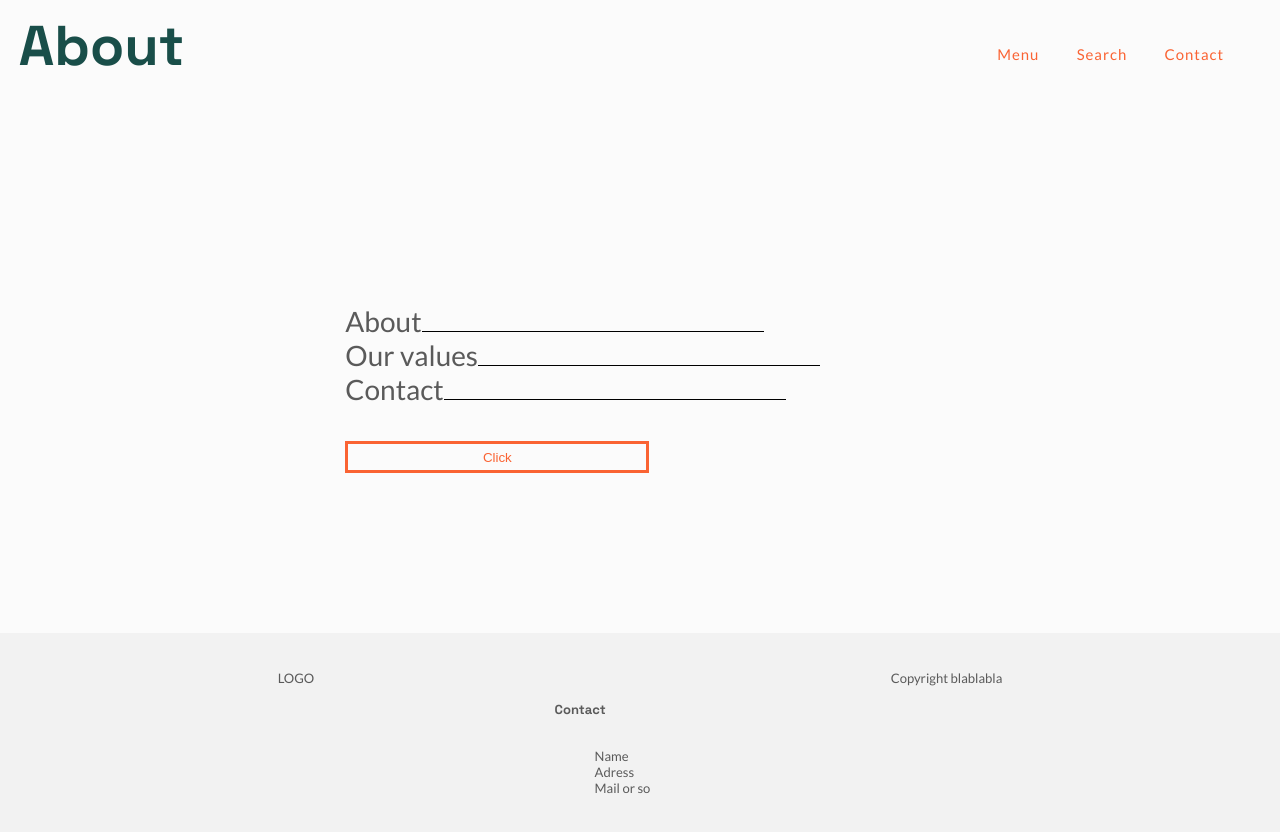
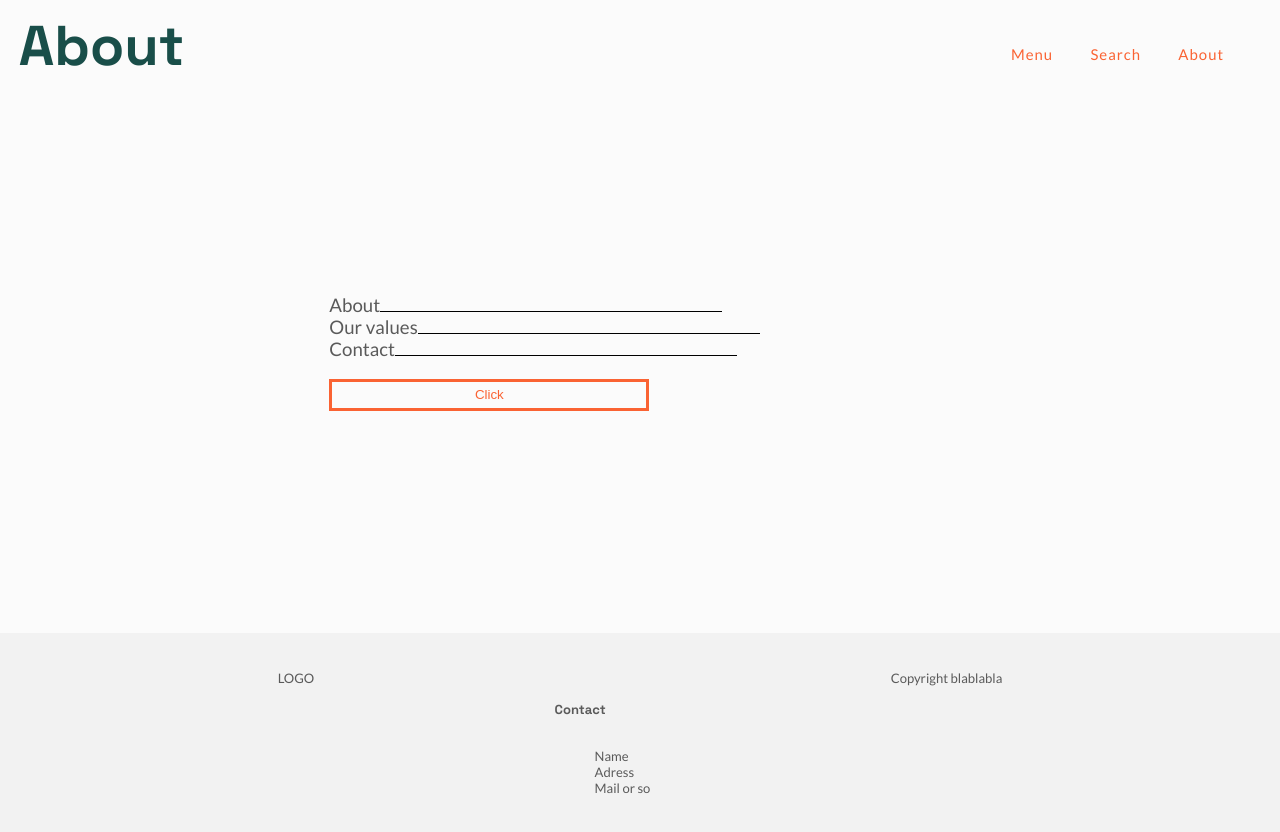
Before and after one commit to synnaf/whats-the-cost, a React (Create React App) app: page /about in a window 1280 px wide. Built offline with nearby package versions, Linux system fonts and the light colour scheme.

Commit message:
routing for menu

```diff
--- a/src/components/about/About.js
+++ b/src/components/about/About.js
@@ -16,21 +16,21 @@ const About = (props) => {
       <>
       {/* ta emot props för vad man klickat på??? */}
         <Header props='About' />
-        <section className="page-container">
-            <section className="about-info">
+        <section className="page">
+            <section className="page__about">
             <div className="submenu">
                 {/* add accordion for submenu */}
                 <ul className="accordion">
-                    <li>
-                        <a href="#" onClick={()=> {
+                    <li className="accordion__item">
+                        <a className="accordion__link" href="#" onClick={()=> {
                             setShowNotes(!showNotes);
                         }}>About</a>
                     </li>
-                    <li>
-                        <a href="#">Our values</a>
+                    <li className="accordion__item">
+                        <a href="#" className="accordion__link">Our values</a>
                     </li>
-                    <li>
-                        <a href="#">Contact</a>
+                    <li className="accordion__item">
+                        <a href="#" className="accordion__link">Contact</a>
                     </li>
                 </ul>
                 <button type="button" className={`btn ${props}`}>
@@ -39,7 +39,7 @@ const About = (props) => {
             </div>
             {/* TODO: how should this be displayed? all at once? */}
             { showNotes ?
-                <div className="submenu-info">
+                <div className="submenu--info">
                 {/* add accordion for submenu */}
                     <span>Some info text</span>
                 </div>
--- a/src/components/about/About.scss
+++ b/src/components/about/About.scss
@@ -1,27 +1,25 @@
 @import '../../styles/variables';
 
-.page-container {
+.page {
     //global style for all pages
 
-    .about-info {
+    .page__about {
         padding-top:9rem; //find a way to do this smarter?
         width:100%;
         display: flex;
         flex-direction: row;
         justify-content: center;
-
         .submenu {
             height:40vh; //find a way to do this smarter
 
             width:50%;
             padding-left:1rem; //1rem for left padding should be global
-            ul {
+            .accordion {
                 list-style-type: none;
                 padding-left:0;
                 color:$text-color;
-                li {
-
-                    a {
+                .accordion__item {
+                    .accordion__link {
                         text-decoration: none;
                         color:$text-color;
                     }:hover {
@@ -43,7 +41,7 @@
                 padding:0.3rem;
             }
         }
-        .submenu-info {
+        .submenu--info {
             // display:;
             font-size:1rem;
             background-color:$lilac;
--- a/src/components/menu/Menu.js
+++ b/src/components/menu/Menu.js
@@ -4,7 +4,6 @@ import './Menu.scss';
 const Menu = () => {
 
     const toggleMenu = () => {
-        console.log('hekll');
         let mobileMenu = document.getElementById("nav_menu");
         mobileMenu.classList.toggle("isToggled");
     };
@@ -24,13 +23,13 @@ const Menu = () => {
 
             <ul className="nav__list">
                 <li className="nav__item">
-                    <a className="nav__link">Menu</a>
+                    <a className="nav__link" href="/">Menu</a>
                 </li>
                 <li className="nav__item">
-                    <a className="nav__link">Search</a>
+                    <a className="nav__link" href="/search">Search</a>
                 </li>
                 <li className="nav__item">
-                    <a className="nav__link">Contact</a>
+                    <a className="nav__link" href="/about">About</a>
                 </li>
             </ul>
         </nav>
--- a/src/components/menu/Menu.scss
+++ b/src/components/menu/Menu.scss
@@ -47,8 +47,13 @@ $mobileMenu: 1024px; // 1024px;
         letter-spacing: 1px;
         text-align: center;
         cursor:pointer;
+        text-decoration: none;
+        color:$cta-orange;
         &:hover {
         transition: all ease-in 0.2s;
+        }
+        &:visited {
+          text-decoration: none;
         }
     }
   }
@@ -120,7 +125,7 @@ $mobileMenu: 1024px; // 1024px;
   overflow-y: scroll;
   background-color: $cta-orange;
   color: white;
-
+  text-decoration: none;
   .menu__toggle {
     // margin: auto; //aligns to left
     background-color: transparent;
@@ -166,8 +171,8 @@ $mobileMenu: 1024px; // 1024px;
     text-align: left;
   }
   & .nav__link {
-    // padding-bottom: 1rem;
     text-decoration: none;
+    color: white;
     font-size: 2rem;
   }
 }
--- a/src/components/search/SearchPage.js
+++ b/src/components/search/SearchPage.js
@@ -13,12 +13,21 @@ const SearchPage = () => {
     const [search, setSearch] = useState(false);
     const [results, setResults] = useState([]);
 
-    function loadSearch() {
+    const [searchValue, setSearchValue] = useState('');
 
+    function getSearchTerm(e) {
+        let searchTerm = e.target.value;
+        console.log(searchTerm);
+    }
+
+    function loadSearch(e) {
+        // setSearchValue();
+
+        //skicka med en sträng hit
         searchProduct('ketchup')
         .then((req, res)=> {
             let list = [...req.data.data]; //this contains the search results in data-array!
-            console.log(list);
+            console.log(list);  //list är en lista med 50 objekt
 
             setSearch(true);
             return list;
@@ -42,7 +51,12 @@ const SearchPage = () => {
                     <p className="">
                         Search for a product and find it's current values...
                     </p>
-                    <input type="text" placeholder="An interesting product" value="" onChange="" />
+                    <input
+                        type="text"
+                        placeholder="An interesting product"
+                        value={searchValue}
+                        onChange={getSearchTerm}
+                    />
                     <button type="button" onClick={loadSearch}>
                         Click
                     </button>
--- a/src/components/searchResults/SearchResults.js
+++ b/src/components/searchResults/SearchResults.js
@@ -3,24 +3,19 @@ import Header from '../header/Header';
 import Product from '../product/Product';
 import './SearchResults.scss';
 
-//load products dynamically
-//static results
-//create component that is looped and added for every new item
 
 //recieve props from parent Search component
 const SearchResults = (results) => {
 
     /* destructure props till enbart det vi vill ha   */
-        const { props } = results;
-
+    // const { props } = results;
 
    //results är ett objekt som innehåller en array
-    console.log(props, 'these are results test');
-    let item2 = props.map((item)=> {
+    console.log(results, 'these are results test');
+    let item2 = results.map((item)=> {
         console.log(item);
         return <li className="product-card" key={item.id}>{item}</li>
     });
-
 
     console.log(item2, 'this is var item');  //this is undefined
 
@@ -44,7 +39,7 @@ const SearchResults = (results) => {
             </div>
             <ul className="product-list">
                 {
-                    props.map((item)=> {
+                    results.map((item)=> {
                         console.log(item);
                         return <li className="product-card" key={item.id}>{item}</li>
                     })
--- a/src/styles/_responsive.scss
+++ b/src/styles/_responsive.scss
@@ -2,7 +2,6 @@ $desktop:1224px;
 $padlet:1024px;
 $mobile:800px;
 $mobileXs:600px;
-
 
 body {
     display: flex;
```
Also changed, not shown: 1 other file (tests, documents, lock files or other folders).
